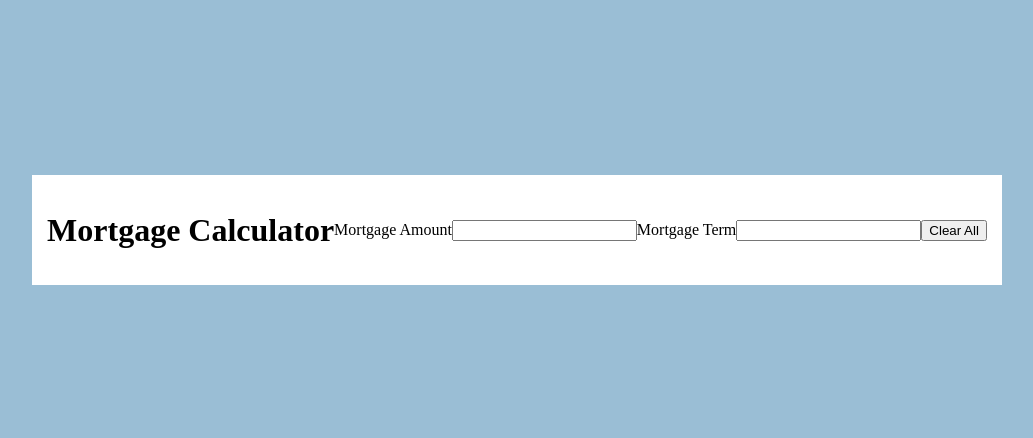
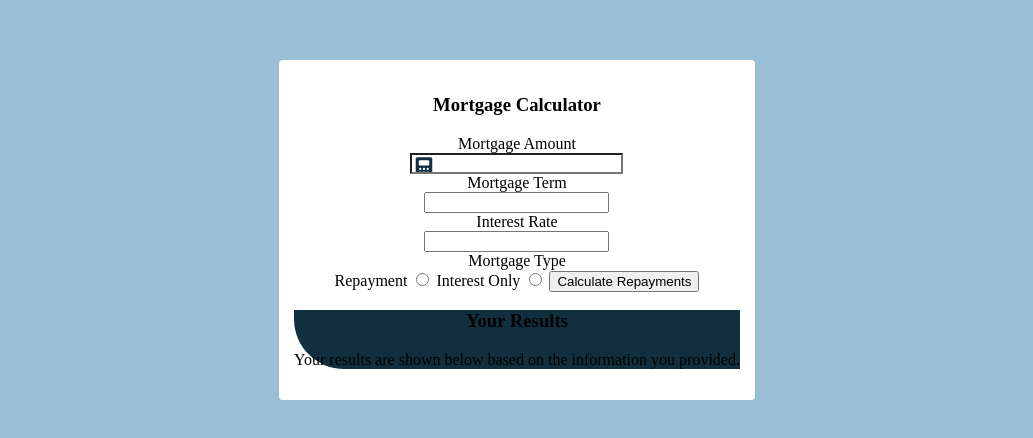
Before and after one commit to Cardoso-St/codificacao_front_end, a plain HTML site: page atvv_revisao/index.html in a window 1280 px wide. Shown: the part 178-616 px from the top of the page, without its empty margins (123-1156 px from the left). Drawn offline with Linux system fonts and the light colour scheme.

Commit message:
Add files via upload

```diff
--- /dev/null
+++ b/atvv_receitas/atvv_perfm/style.css
@@ -0,0 +1,50 @@
+@import url('https://fonts.googleapis.com/css2?family=Montserrat:ital,wght@0,100..900;1,100..900&display=swap');
+@import url('https://fonts.googleapis.com/css2?family=Fraunces:ital,opsz,wght@0,9..144,100..900;1,9..144,100..900&display=swap');
+
+*{
+    margin: 0;
+    padding: 0;
+}
+
+body{
+    background-color: hsl(30, 38%, 92%);
+    display: flex;
+    height: 100vh;
+    justify-content: center;
+    align-items: center;
+}
+
+.Principal-container{
+    height: 500px;
+    width: 600px;
+    display: flex;
+    background-color: #fff;
+}
+
+img{
+    width: 300px;
+    height: 500px;
+}
+
+.Info-produtos{
+   padding: 40px;
+}
+
+.categoria{
+    text-transform: uppercase;
+    letter-spacing: 5px;
+    color: hsl(228, 12%, 48%);
+    font-family: "Montserrat", sans-serif;
+}
+
+.Titulo{
+    font-family: "Fraunces", serif;
+    margin: 20px 0;
+
+}
+
+.Descricao{
+    color: hsl(228, 12%, 48%);
+    font-family: "Montserrat", sans-serif;
+    font-weight: 500;
+}
--- a/atvv_revisao/index.html
+++ b/atvv_revisao/index.html
@@ -1,5 +1,6 @@
 <!DOCTYPE html>
 <html lang="en">
+
 <head>
     <meta charset="UTF-8">
     <meta http-equiv="X-UA-Compatible" content="IE=edge">
@@ -8,22 +9,51 @@
     <link rel="stylesheet" href="style.css">
     <title>Revisao</title>
 </head>
+
 <body>
 
+
     <div class="Container_Principal">
+
         <div class="Container_Branco">
-            <h1>Mortgage Calculator</h1>
+            <h3 class="Titulo">Mortgage Calculator</h3>
 
-            <label for="Mortgage Amount">Mortgage Amount</label>
-            <input id="Mortgage Amount" type="number">
+            <form class="Formulario">
 
-            <label for="Mortgage Term">Mortgage Term</label>
-            <input id="Mortgage Term" type="">
-            <button>Clear All</button>
-            <div class="Container_Preto">
+                <legend>Mortgage Amount</legend>
+                <label for="Mortgage_amount"></label>
+                <input id="Mortgage_amount" type="number">
 
-            </div>
+
+
+                    <legend>Mortgage Term</legend>
+                    <label for="Mortgage_term"></label>
+                    <input id="Mortgage_term" type="number">
+
+                    <legend>Interest Rate</legend>
+                    <label for="Interest_rate"></label>
+                    <input id="Interest_rate" type="number">
+
+
+
+                <legend>Mortgage Type</legend>
+                <label for="Repayment">Repayment</label>
+                <input id="Repayment" type="radio">
+
+                <label for="Interest">Interest Only</label>
+                <input id="Interest" type="radio">
+
+                <button>Calculate Repayments</button>
+                <div class="Container_Preto">
+                    <h3>Your Results</h3>
+
+                    <p>Your results are shown below based on the information you provided.</p>
+                </div>
+            </form>
         </div>
+
+
     </div>
 </body>
+
 </html>
--- a/atvv_revisao/style.css
+++ b/atvv_revisao/style.css
@@ -25,7 +25,37 @@ body{
 .Container_Branco{
     background-color: var(--White);
     display: flex;
+    flex-direction: column;
     align-items: center;
     justify-content: center;
     padding: 15px;
+    border-radius: 4px;
 }
+
+.Titulo{
+  text-align: left;
+}
+.Container_Preto{
+  background-color: var(--Slate-900);
+  border-bottom-left-radius: 50px ;
+}
+
+#Mortgage_amount{
+  padding-left: 300px;
+  background:url(images/icon-calculator.svg);
+  background-repeat: no-repeat;
+  padding-left:30px;
+
+
+}
+
+#Mortgage_term{
+
+}
+
+#Interest_rate{
+
+}
+#Repayment{
+
+}
```
Also changed, not shown: atvv_receitas/atvv_perfm/index.html (added, +32 -0 lines), atvv_receitas/atvv_perfm/desktop-design.jpg (added), atvv_receitas/atvv_perfm/image-product-desktop.jpg (added), 1 other file.
